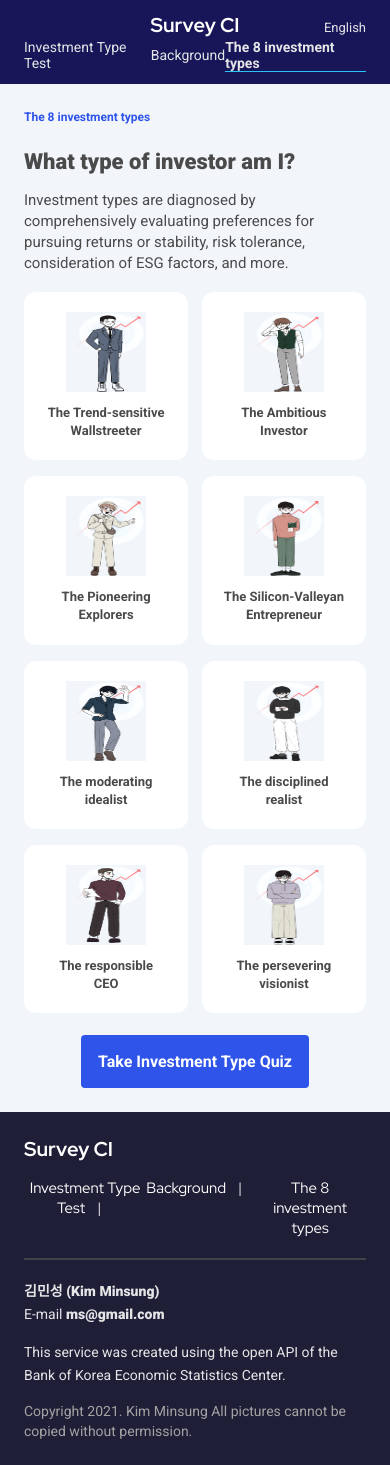
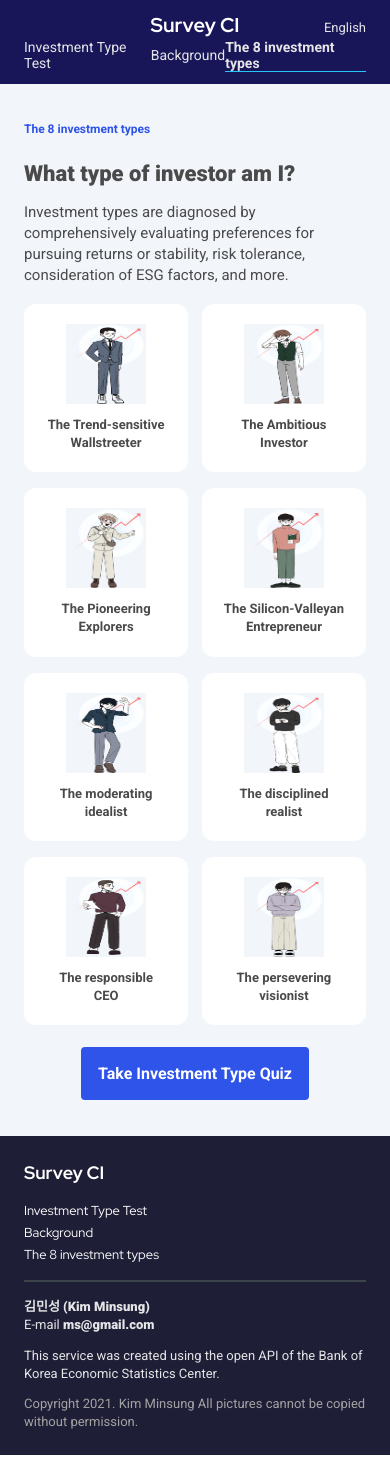
Before and after one commit to sanapark2023/BOLD_01_MS_new, a React (Create React App) app in the folder client/: page /types in a window 390 px wide. Built offline with nearby package versions, Linux system fonts and the light colour scheme; what survey-core would draw is missing.

Commit message:
모바일버전 디자인 수정

```diff
--- a/client/src/components/Footer.css
+++ b/client/src/components/Footer.css
@@ -94,27 +94,27 @@
         align-items: flex-start;
         font-family: 'Red Hat Display';
         font-weight: 700;
-        font-size: 20px;
-        line-height: 26px;
+        font-size: 18px;
+        line-height: 140%;
         color: #FFFFFF;
     }
     .ms_footer_top ul{
         display: flex;
-        margin-top: 16px;
-        flex-direction: row;
+        margin-top: 12px;
+        flex-direction: column;
         justify-content: center;
     }
     .ms_footer_top ul li{
         font-weight: 400;
-        font-size: 15px;
-        line-height: 20px;
-        text-align: center;
+        font-size: 13px;
+        line-height: 140%;
+        text-align: left;
         color: #FFFFFF;
+        margin-top: 4px;
     }
     .ms_footer_top ul li::after{
-        content: "|";
-        color: #E4E5E6;
-        margin: 12px;
+        content: "";
+        margin: 0;
     }
     .ms_footer_top ul li:last-child::after{
         content: "";
@@ -124,21 +124,21 @@
         content: "";
         display: flex;
         border: 1px solid #3D4449;
-        margin: 20px 0;
+        margin: 16px 0;
     }
     .ms_footer_bottom{
         font-weight: 400;
-        font-size: 14px;
+        font-size: 13px;
         color: #E4E5E6;
         display: flex;
         flex-direction: column;
-        line-height: 160%;
+        line-height: 140%;
     }
     .ms_footer_bottom_author{
         display: flex;
         flex-direction: column;
         justify-content: start;
-        margin-bottom: 16px;
+        margin-bottom: 12px;
     }
     .ms_footer_bottom_author p span{
         margin-left: 0px;
@@ -147,7 +147,7 @@
         content: "";
     }
     .ms_footer_bottom_copyright{
-        margin-top: 16px;
+        margin-top: 12px;
         line-height: 140%;
     }
   }
--- a/client/src/components/Types.css
+++ b/client/src/components/Types.css
@@ -96,7 +96,7 @@
         display: flex;
         flex-direction: column;
         justify-content: center;
-        padding: 24px;
+        padding: 36px 24px;
     }
     .ms_types_title{
         font-weight: 700;
--- a/client/src/pages/Background.css
+++ b/client/src/pages/Background.css
@@ -36,7 +36,7 @@
         display: flex;
         flex-direction: column;
         justify-content: center;
-        padding: 24px;
+        padding: 36px 24px;
     }
     .ms_background_section h2{
         color: #2E54EA;
--- a/client/src/pages/MainPage.css
+++ b/client/src/pages/MainPage.css
@@ -251,7 +251,7 @@
         padding: 36px 24px;
     }
     .ms_step1_step{
-        font-size: 15px;
+        font-size: 13px;
     }
     .ms_step1_title{
         margin-top: 20px;
@@ -284,7 +284,7 @@
         right: 0px;
     }
     .ms_step2_step{
-        font-size: 15px;
+        font-size: 13px;
         line-height: 140%;
     }
     .ms_step2_title{
@@ -311,16 +311,16 @@
         padding: 36px 24px;
     }
     .ms_step3_step{
-        font-size: 15px;
+        font-size: 13px;
         margin-bottom: 20px;
     }
     .ms_step3_title{
-        font-size: 24px;
+        font-size: 22px;
         line-height: 140%;
         margin-bottom: 20px;
     }
     .ms_step3_desc{
-        font-size: 16px;
+        font-size: 15px;
         line-height: 140%;
         margin-bottom: 20px;
     }
--- a/client/src/pages/MainPage.jsx
+++ b/client/src/pages/MainPage.jsx
@@ -49,7 +49,7 @@ function MainPage() {
             <div className='container'>
                 <p className='ms_step3_step'>STEP 3</p>
                 <p className='ms_step3_title'>{language === 'ko'?"투자목표에 한 걸음 더 나아가요!":"Take one step closer to your investment goals!"}</p>
-                <p className='ms_step3_desc'>{language === 'ko'?"나의 투자유형과 추천지표를 참고하여":"Use your investment type and recommended indicators "}<br></br>{language === 'ko'?"좋은 투자자가 되기 위해 꾸준히 공부하며 함께 성장해요":"to become a better investor by studying and growing together."}</p>
+                <p className='ms_step3_desc'>{language === 'ko'?"나의 투자유형과 추천지표를 참고하여":"Use your investment type and recommended indicators "}{language === 'ko'?"좋은 투자자가 되기 위해 꾸준히 공부하며 함께 성장해요":"to become a better investor by studying and growing together."}</p>
                 <img src='/3_step.png' alt='이미지'></img>
             </div>
         </article>
--- a/client/src/pages/TestPage.css
+++ b/client/src/pages/TestPage.css
@@ -36,7 +36,7 @@
 
 @media (max-width: 768px) {
     .ms_test .container{
-        padding: 24px;
+        padding: 36px 24px;
     }
     .ms_test_title{
         font-size: 12px;
--- a/client/src/pages/TypePage.css
+++ b/client/src/pages/TypePage.css
@@ -133,7 +133,7 @@
 
 @media (max-width: 768px) {
     .ms_typepage_desc .container{
-        padding: 24px;
+        padding: 36px 24px;
     }
     .ms_typepage_desc .container h3{
         line-height: 140%;
```
Also changed, not shown: 1 other file (tests, documents, lock files or other folders).
